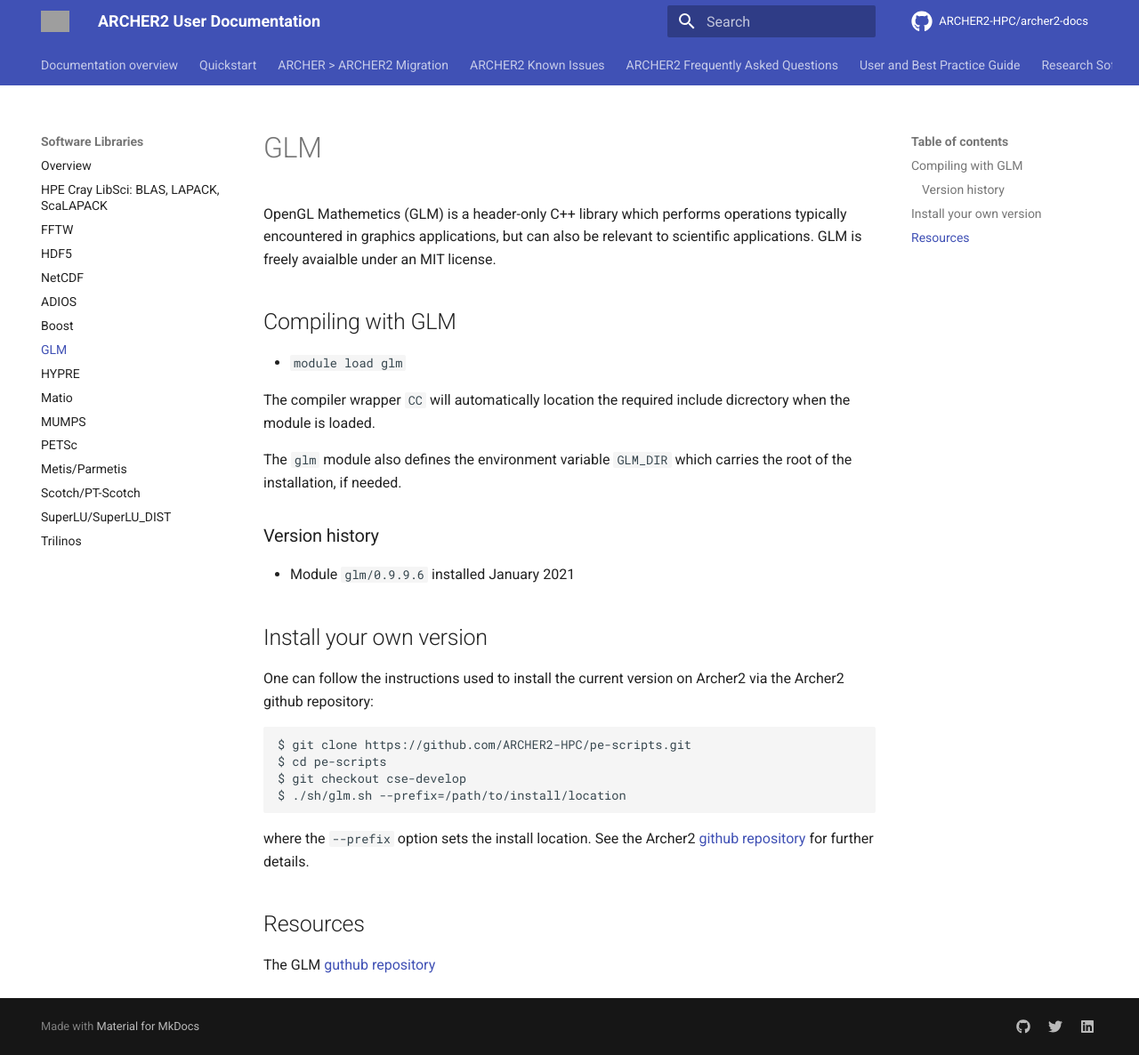
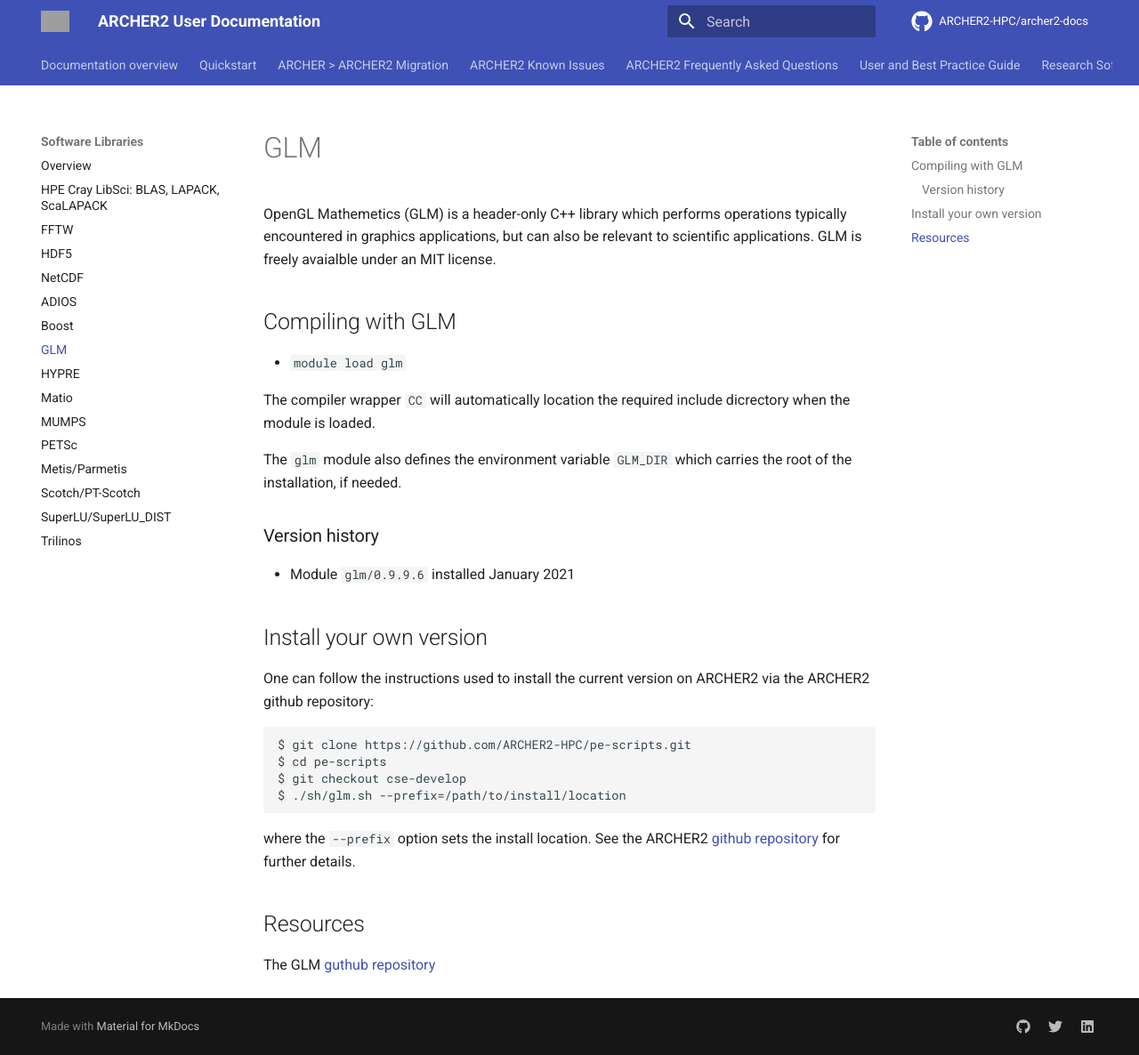
Before and after one commit to ARCHER2-HPC/archer2-docs, an MkDocs documentation site: the page built from docs/software-libraries/glm.md, in a window 1280 px wide and 1186 px high. Shown: the whole window at 89% size. Built offline with MkDocs 1.6.1 and Material for MkDocs 9.7.7, drawn with Linux system fonts in a browser that asks for light colours; comment, search, counter and statistics services are not loaded; grey boxes are pictures that could not be loaded.

````diff
--- a/docs/software-libraries/glm.md
+++ b/docs/software-libraries/glm.md
@@ -25,14 +25,14 @@ which carries the root of the installation, if needed.
 ## Install your own version
 
 One can follow the instructions used to install the current version
-on Archer2 via the Archer2 github repository:
+on ARCHER2 via the ARCHER2 github repository:
 ```
 $ git clone https://github.com/ARCHER2-HPC/pe-scripts.git
 $ cd pe-scripts
 $ git checkout cse-develop
 $ ./sh/glm.sh --prefix=/path/to/install/location
 ```
-where the `--prefix` option sets the install location. See the Archer2
+where the `--prefix` option sets the install location. See the ARCHER2
 [github repository][1] for further details.
 
 [1]: https://github.com/ARCHER2-HPC/pe-scripts/tree/cse-develop
````
